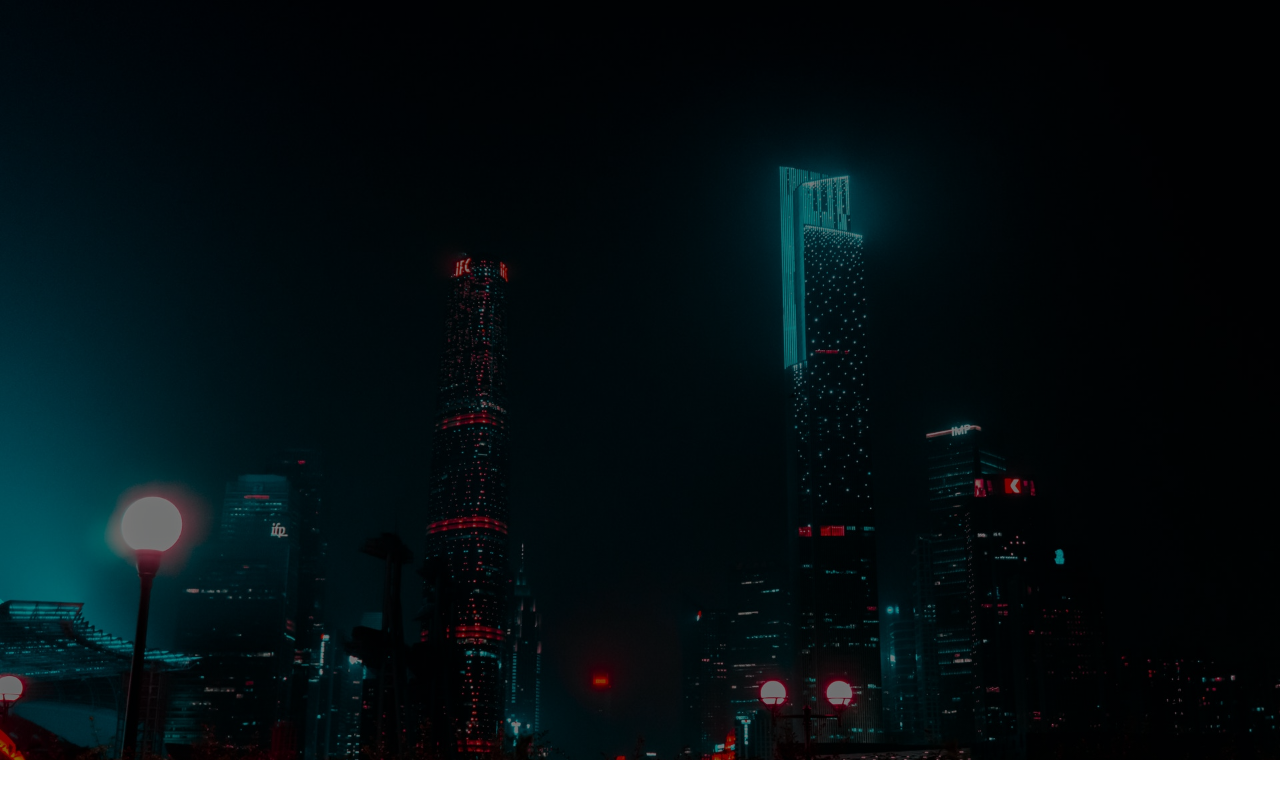
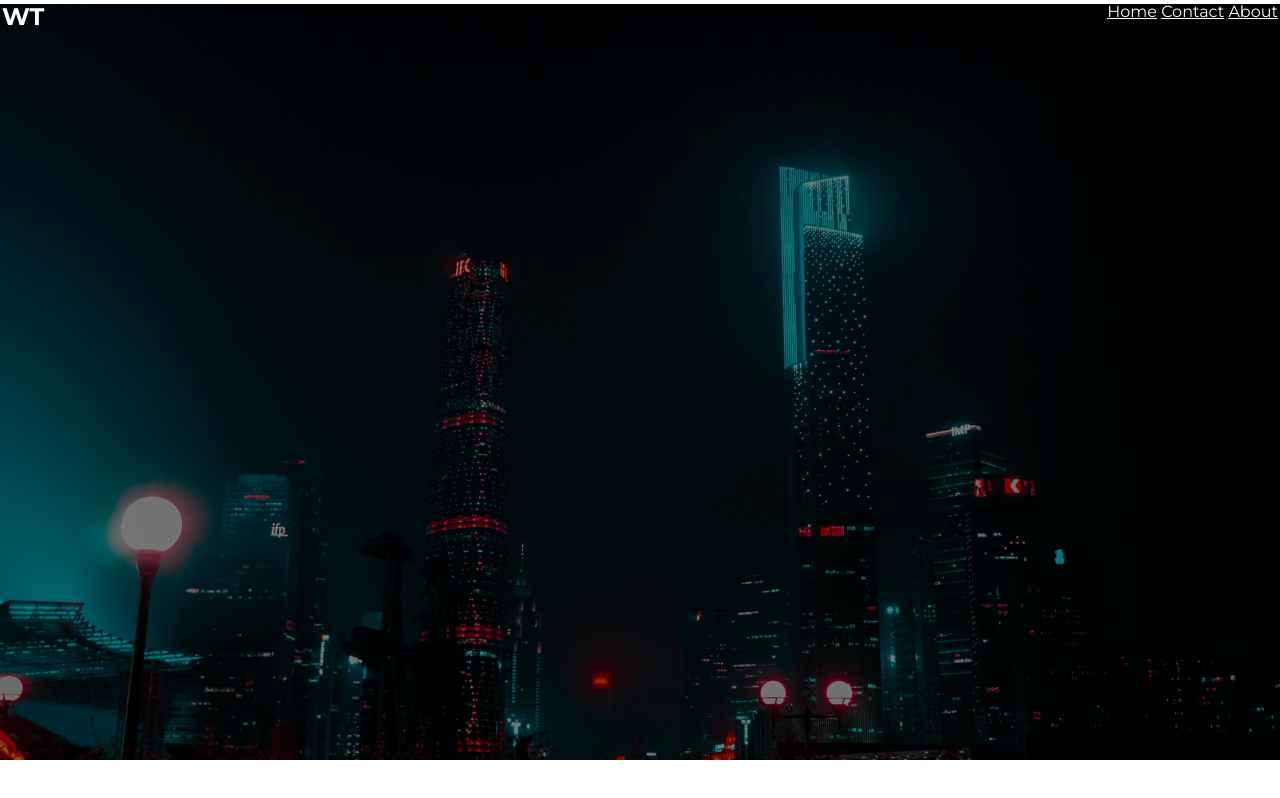
Before and after one commit to asim-az/TravelWebsite, a plain HTML site: page index.html in a window 1280 px wide. Drawn offline with Linux system fonts and the light colour scheme.

Commit message:
Creating the Navbar

```diff
--- a/css/style.css
+++ b/css/style.css
@@ -16,3 +16,30 @@ header{
     background-size: cover;
 
 }
+
+.navbar{
+    border: 2px solid white;
+}
+
+.header .logo,
+.header .navbar a{
+    color: white;
+}
+
+.header .navbar .navbar-item{
+    display: inline-block;
+}
+
+.header .navbar .logo{
+    float: left;
+}
+
+.header .navbar-items{
+    float: right;
+}
+
+.navbar{
+    content: '';
+    display: block;
+    clear: both;
+}
--- a/index.html
+++ b/index.html
@@ -1,15 +1,25 @@
 <!DOCTYPE html>
 <html lang="en">
+
 <head>
     <meta charset="UTF-8">
     <meta name="viewport" content="width=device-width, initial-scale=1.0">
     <link rel="stylesheet" href="./css/style.css">
     <title>Travel Website | Home</title>
 </head>
+
 <body>
-    <header>
-
+    <header class="header">
+        <nav class="navbar">
+            <h1 class="logo">WT</h1>
+            <ul class="navbar-items">
+                <li class="navbar-item"><a href="./index.html">Home</a></li>
+                <li class="navbar-item"><a href="./contact.html">Contact</a></li>
+                <li class="navbar-item"><a href="./about.html">About</a></li>
+            </ul>
+        </nav>
     </header>
 
 </body>
+
 </html>
```
